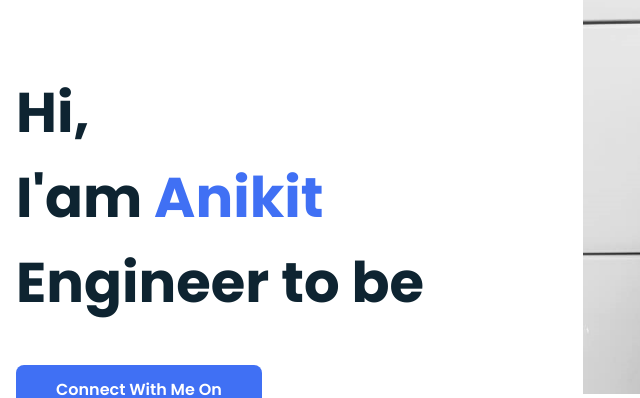
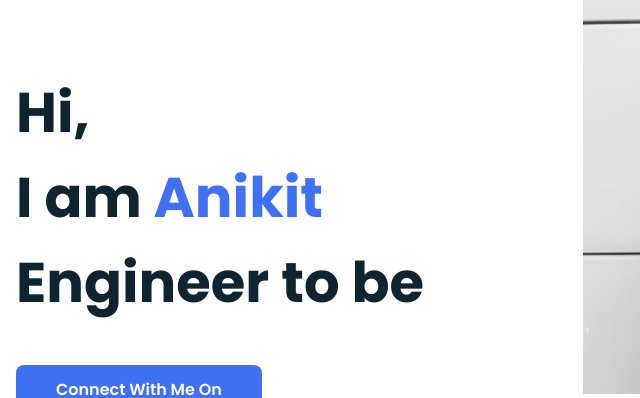
Before and after one commit to anikit013/Portfolio-HTML-CSS-BOOTSTRAP, a plain HTML site: page index.html in a window 1280 px wide. Shown: the part 286-684 px from the top of the page, 112-752 px from the left. Drawn offline with nearby package versions, Linux system fonts and the light colour scheme.

Commit message:
Update index.html

```diff
--- a/index.html
+++ b/index.html
@@ -39,7 +39,7 @@
             <!--===== HOME =====-->
             <section class="home bd-grid" id="home">
                 <div class="home__data">
-                    <h1 class="home__title">Hi,<br>I'am <span class="home__title-color">Anikit</span><br> Engineer to be </h1>
+                    <h1 class="home__title">Hi,<br>I am <span class="home__title-color">Anikit</span><br> Engineer to be </h1>
 
                     <a href="#" class="button">Connect With Me On</a>
                <br>
```
